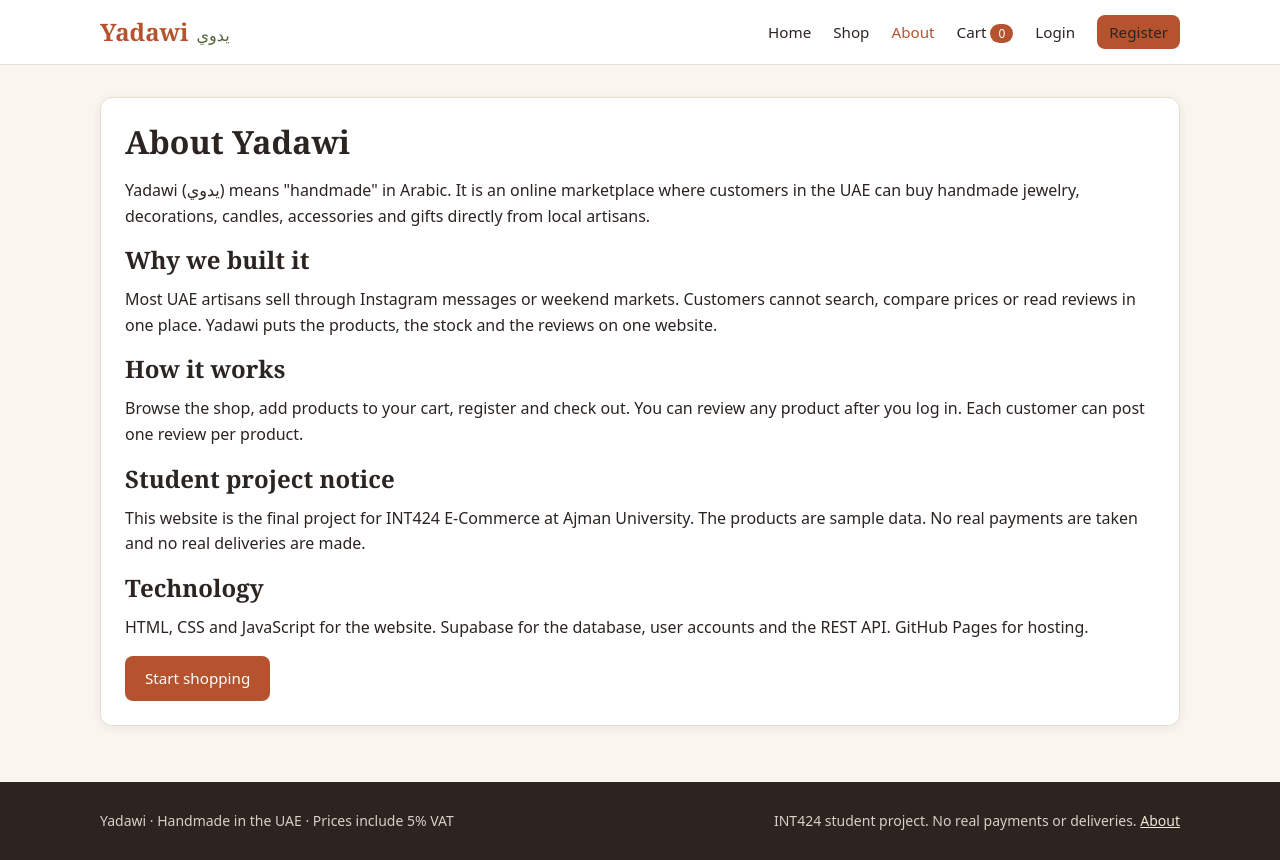
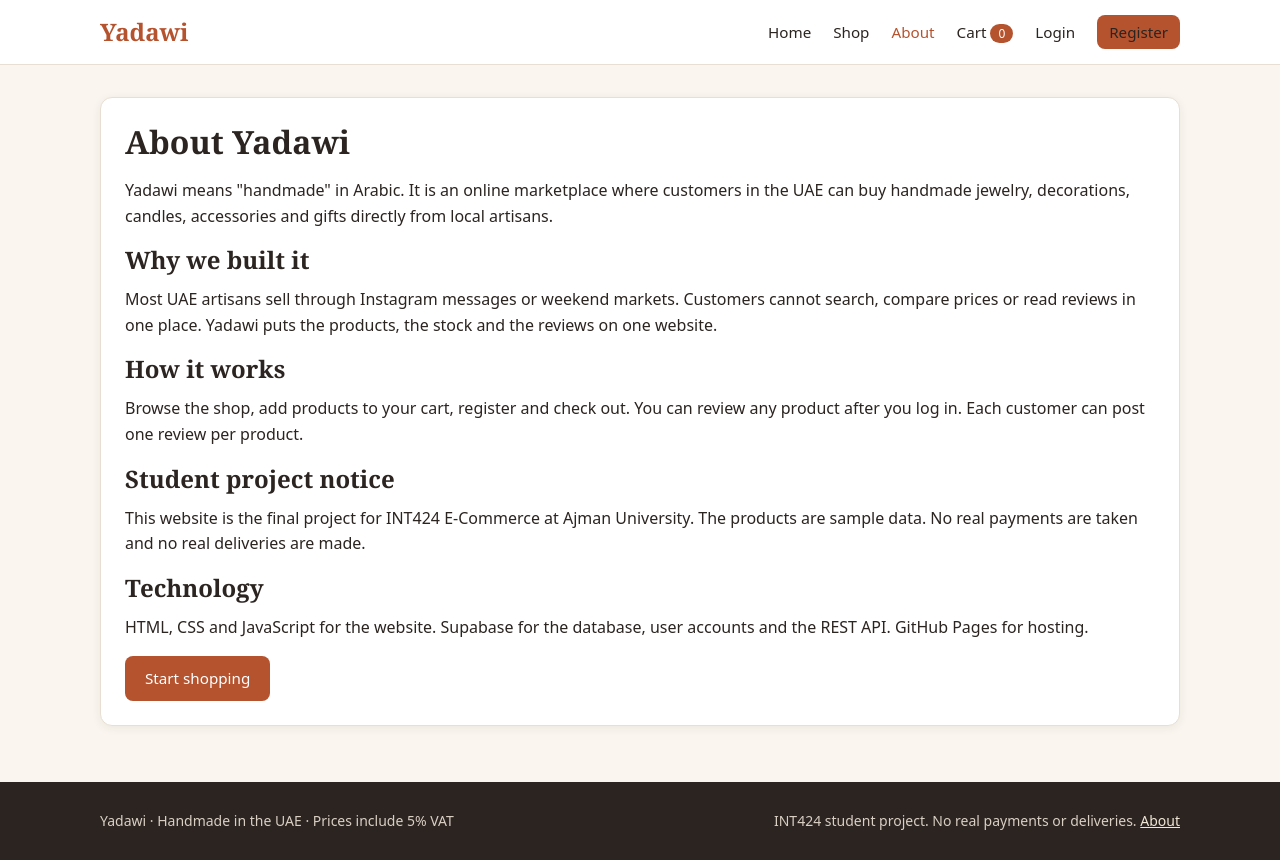
Before and after one commit to uni-kd/handmade-marketplace, a plain HTML site: page about.html in a window 1280 px wide. Drawn offline with nearby package versions, Linux system fonts and the light colour scheme.

Commit message:
Remove Arabic text from the logo

```diff
--- a/about.html
+++ b/about.html
@@ -15,7 +15,7 @@
   <main class="container">
     <div class="card">
       <h1>About Yadawi</h1>
-      <p>Yadawi (يدوي) means "handmade" in Arabic. It is an online marketplace where customers in the UAE can buy handmade jewelry, decorations, candles, accessories and gifts directly from local artisans.</p>
+      <p>Yadawi means "handmade" in Arabic. It is an online marketplace where customers in the UAE can buy handmade jewelry, decorations, candles, accessories and gifts directly from local artisans.</p>
       <h2>Why we built it</h2>
       <p>Most UAE artisans sell through Instagram messages or weekend markets. Customers cannot search, compare prices or read reviews in one place. Yadawi puts the products, the stock and the reviews on one website.</p>
       <h2>How it works</h2>
--- a/css/style.css
+++ b/css/style.css
@@ -60,7 +60,6 @@ main.container { min-height: 65vh; padding-top: 32px; padding-bottom: 56px; }
 }
 .nav { display: flex; align-items: center; justify-content: space-between; height: 64px; }
 .logo { font-family: var(--serif); font-size: 1.5rem; font-weight: bold; color: var(--clay); text-decoration: none; }
-.logo span { font-size: 1rem; color: var(--olive); margin-left: 8px; font-weight: normal; }
 .nav-links { display: flex; align-items: center; gap: 22px; }
 .nav-links a { color: var(--ink); text-decoration: none; font-size: 0.95rem; }
 .nav-links a:hover, .nav-links a.active { color: var(--clay); }
--- a/js/app.js
+++ b/js/app.js
@@ -177,7 +177,7 @@ async function renderHeader() {
   header.className = "site-header";
   header.innerHTML = `
     <div class="container nav">
-      <a class="logo" href="index.html">Yadawi<span>يدوي</span></a>
+      <a class="logo" href="index.html">Yadawi</a>
       <button class="nav-toggle" id="nav-toggle" aria-label="Open menu">☰</button>
       <nav class="nav-links" id="nav-links">
         <a href="index.html"${active("index.html")}>Home</a>
```
Also changed, not shown: 2 other files.
